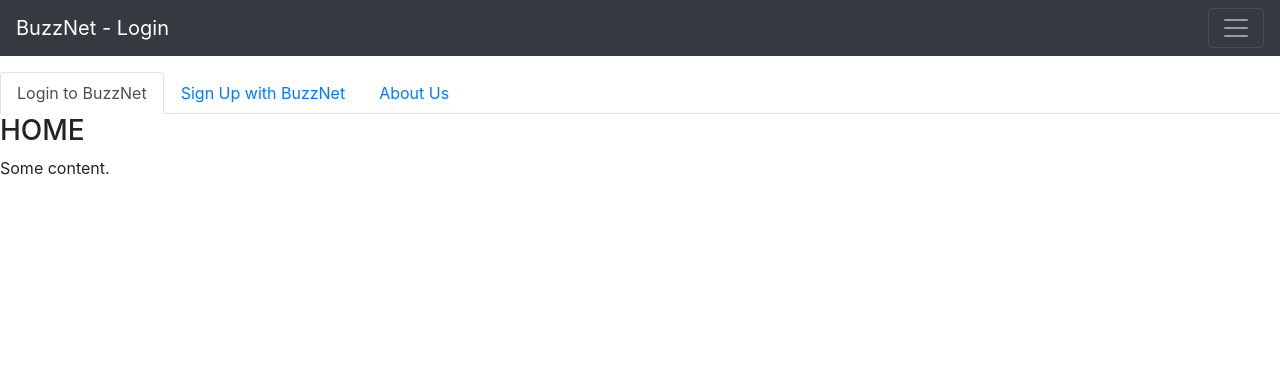
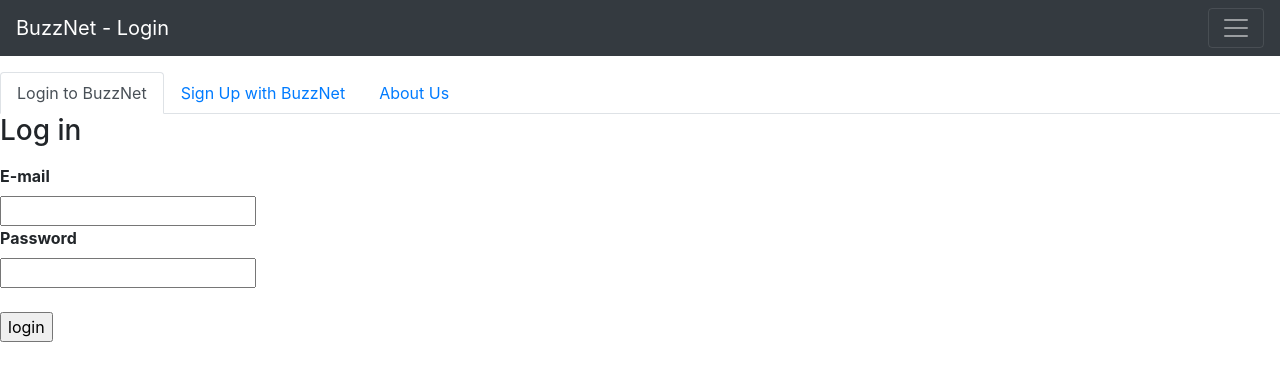
Before and after one commit to amandesai01/Flask-Workshop, a Flask app: page /login/ in a window 1280 px wide. Shown: the top 381 px of the page. Run offline with Flask 2, Linux system fonts and the light colour scheme; parts of the project's set-up code (start-up, migrations or seed data) failed here and were passed over; some libraries are stand-ins or nearby versions.

Commit message:
Added Login Form

```diff
--- a/BuzzNet/app.py
+++ b/BuzzNet/app.py
@@ -1,7 +1,12 @@
 from flask import Flask, render_template, redirect, url_for
+from flask_sqlalchemy import SQLAlchemy
+from flask_login import LoginManager,UserMixin,login_user, current_user, login_required, logout_user
+import forms.login as loginForm
 app = Flask(__name__)
 db = SQLAlchemy(app)
 
+app.config['SECRET_KEY'] = 'e5b77268080253f3673595ae57b273be11bbbdba8de63e0b2ba131694e7e7354'
+app.config['SQLALCHEMY_DATABASE_URI'] = 'sqlite:///main.db'
 
 class User(db.Model, UserMixin):
     id = db.Column(db.Integer, primary_key=True)
@@ -14,10 +19,18 @@
 
 
 
+login_manager = LoginManager(app)
+login_manager.login_view = 'login'
+@login_manager.user_loader
+def load_user(user_id):
+    return User.query.get(int(user_id))
+
+
 @app.route("/")
 @app.route("/feeds/")
 def getFeeds():
     options = [
+    {"name":"Login","selected":False,"link":url_for("login")},#this is just temporary
     {"name":"Feed","selected":True,"link":url_for("getFeeds")},
     {"name":"My Profile","selected":False,"link":url_for("getProfile")},
     {"name":"My Network","selected":False,"link":url_for("getFriends")},
@@ -25,7 +38,7 @@
     ]
     return render_template("feed.html",title="Feed", nav_options = options)
 
-@app.route("/login/")
+@app.route("/login/",methods=["GET","POST"])
 def login():
     options = [
     {"name":"Feed","selected":False,"link":url_for("getFeeds")},
@@ -33,7 +46,16 @@
     {"name":"My Network","selected":False,"link":url_for("getFriends")},
     {"name":"New Post","selected":False,"link":url_for("newPost")}
     ]
-    return render_template("authenticate.html",title="Login",nav_options= options)
+    login_form = loginForm.LoginForm()
+    if login_form.validate_on_submit():
+        if User.query.filter_by(email=login_form.email.data).first():
+            if hashlib.sha512(bytes(login_form.password.data + app.config['PSK_HASH_KEY'],'utf8')).hexdigest() == User.query.filter_by(email=login_form.email.data).first().password:
+                login_user(User.query.filter_by(email=login_form.email.data).first())
+                return redirect(url_for(getFeeds))
+            else:
+                flash('Incorrect Credentials')
+                return redirect(url_for(login))
+    return render_template("authenticate.html",title="Login",nav_options= options,login_form = login_form)
 @app.route("/friends/")
 def getFriends():
     options = [
@@ -64,4 +86,5 @@
     #return render_template("profile.html",title="Profile",nav_options= options)
 
 if __name__ == "__main__":
+    db.create_all()
     app.run(debug=True)
--- a/BuzzNet/templates/authenticate.html
+++ b/BuzzNet/templates/authenticate.html
@@ -2,22 +2,33 @@
 {% block content %}
 		<ul class="nav nav-tabs" id="myTab" role="tablist">
 		  <li class="nav-item">
-		    <a class="nav-link active"  data-toggle="tab" href="#home" role="tab" aria-controls="home" aria-selected="true">Login to BuzzNet</a>
+		    <a class="nav-link active"  data-toggle="tab" href="#login" role="tab" aria-controls="login" aria-selected="true">Login to BuzzNet</a>
 			</li>
 		  <li class="nav-item">
-		    <a class="nav-link"  data-toggle="tab" href="#profile" role="tab" aria-controls="profile" aria-selected="false">Sign Up with BuzzNet</a>
+		    <a class="nav-link"  data-toggle="tab" href="#signup" role="tab" aria-controls="signup" aria-selected="false">Sign Up with BuzzNet</a>
 		  </li>
 		  <li class="nav-item">
-		    <a class="nav-link"  data-toggle="tab" href="#about" role="tab" aria-controls="profile" aria-selected="false">About Us</a>
+		    <a class="nav-link"  data-toggle="tab" href="#about" role="tab" aria-controls="about" aria-selected="false">About Us</a>
 		  </li>
 		</ul>
 
 		<div class="tab-content">
-		  <div id="home" class="tab-pane fade active show">
-		    <h3>HOME</h3>
-		    <p>Some content.</p>
+		  <div id="login" class="tab-pane fade active show">
+		    <h3> Log in</h3>
+		    <p>
+					<div class="contain">
+	 {{ login_form.hidden_tag() }}
+	 <label for="uname"><b>E-mail</b></label><br>
+	 {{ login_form.email(class="in")}}<br>
+	 <label for="psw"><b>Password</b></label><br>
+	 {{ login_form.password(class="in")}}
+	 <br><br>
+	 {{login_form.submit(class="SubmitButton")}}
+  </div>
+
+				</p>
 		  </div>
-		  <div id="profile" class="tab-pane fade">
+		  <div id="signup" class="tab-pane fade">
 		    <h3>Menu 1</h3>
 		    <p>Some content in menu 1.</p>
 		  </div>
```
Also changed, not shown: BuzzNet/templates/feed.html (+0 -17 lines), BuzzNet/main.db (added).
